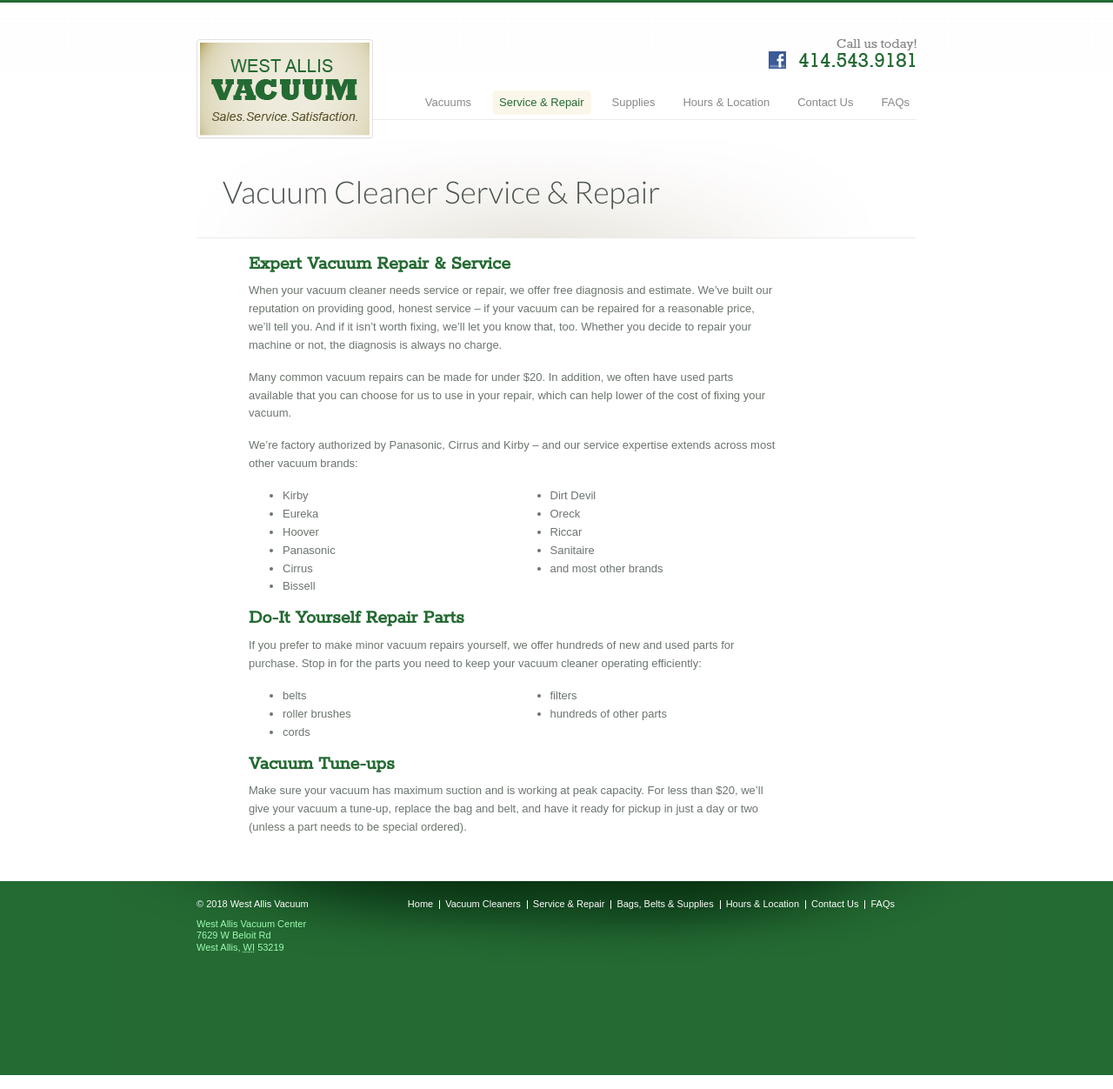
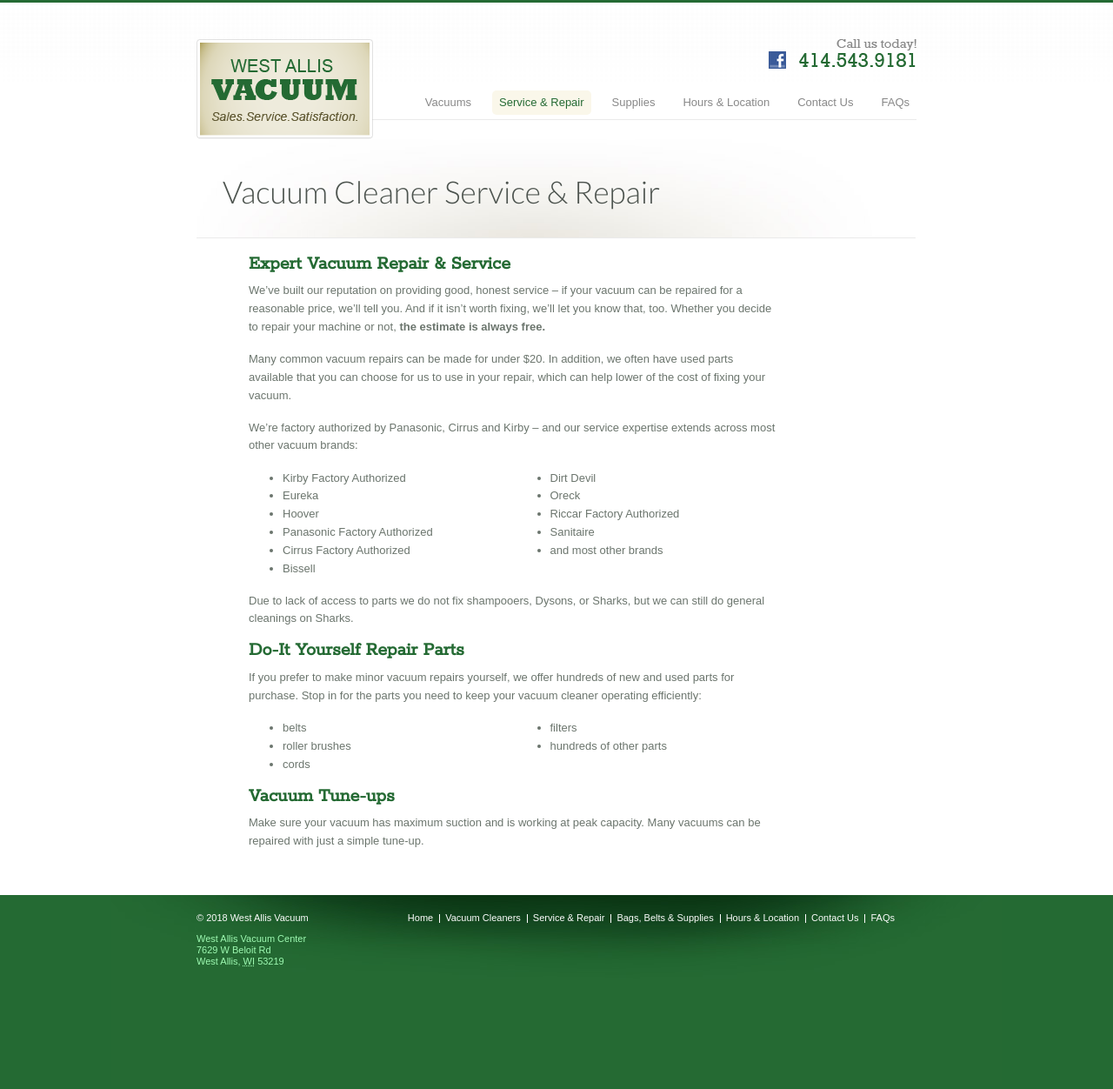
Before and after one commit to mikebranski/westallisvacuum.com, a Jekyll site: the page built from services/index.html, in a window 1280 px wide. Shown: the whole page at 87% size. Built offline with Jekyll 4.4.1, drawn with Linux system fonts in a browser that asks for light colours.

Commit message:
Update services copy

```diff
--- a/services/index.html
+++ b/services/index.html
@@ -1,25 +1,28 @@
 ---
 layout: page
 section: services
-title: Vacuum Cleaner Service &amp; Repair
+title: Vacuum Cleaner Service & Repair
 ---
 <h2>Expert Vacuum Repair &amp; Service</h2>
-<p>When your vacuum cleaner needs service or repair, we offer free diagnosis and estimate. We’ve built our reputation on providing good, honest service – if your vacuum can be repaired for a reasonable price, we’ll tell you. And if it isn’t worth fixing, we’ll let you know that, too. Whether you decide to repair your machine or not, the diagnosis is always no charge.</p>
+<p>We’ve built our reputation on providing good, honest service – if your vacuum can be repaired for a reasonable price, we’ll tell you. And if it isn’t worth fixing, we’ll let you know that, too. Whether you decide to repair your machine or not, <strong>the estimate is always free.</strong></p>
 <p>Many common vacuum repairs can be made for under $20. In addition, we often have used parts available that you can choose for us to use in your repair, which can help lower of the cost of fixing your vacuum.</p>
 <p>We’re factory authorized by Panasonic, Cirrus and Kirby – and our service expertise extends across most other vacuum brands:</p>
+
 <ul class="two-column">
-    <li>Kirby</li>
+    <li>Kirby <span class="factory-badge">Factory Authorized</span></li>
     <li>Eureka</li>
     <li>Hoover</li>
-    <li>Panasonic</li>
-    <li>Cirrus</li>
+    <li>Panasonic <span class="factory-badge">Factory Authorized</span></li>
+    <li>Cirrus <span class="factory-badge">Factory Authorized</span></li>
     <li>Bissell</li>
     <li>Dirt Devil</li>
     <li>Oreck</li>
-    <li>Riccar</li>
+    <li>Riccar <span class="factory-badge">Factory Authorized</span></li>
     <li>Sanitaire</li>
     <li>and most other brands</li>
 </ul>
+
+<p>Due to lack of access to parts we do not fix shampooers, Dysons, or Sharks, but we can still do general cleanings on Sharks.</p>
 
 <h2>Do-It Yourself Repair Parts</h2>
 <p>If you prefer to make minor vacuum repairs yourself, we offer hundreds of new and used parts for purchase. Stop in for the parts you need to keep your vacuum cleaner operating efficiently:</p>
@@ -32,4 +35,4 @@
 </ul>
 
 <h2>Vacuum Tune-ups</h2>
-<p>Make sure your vacuum has maximum suction and is working at peak capacity. For less than $20, we’ll give your vacuum a tune-up, replace the bag and belt, and have it ready for pickup in just a day or two (unless a part needs to be special ordered).</p>
+<p>Make sure your vacuum has maximum suction and is working at peak capacity. Many vacuums can be repaired with just a simple tune-up.</p>
```
